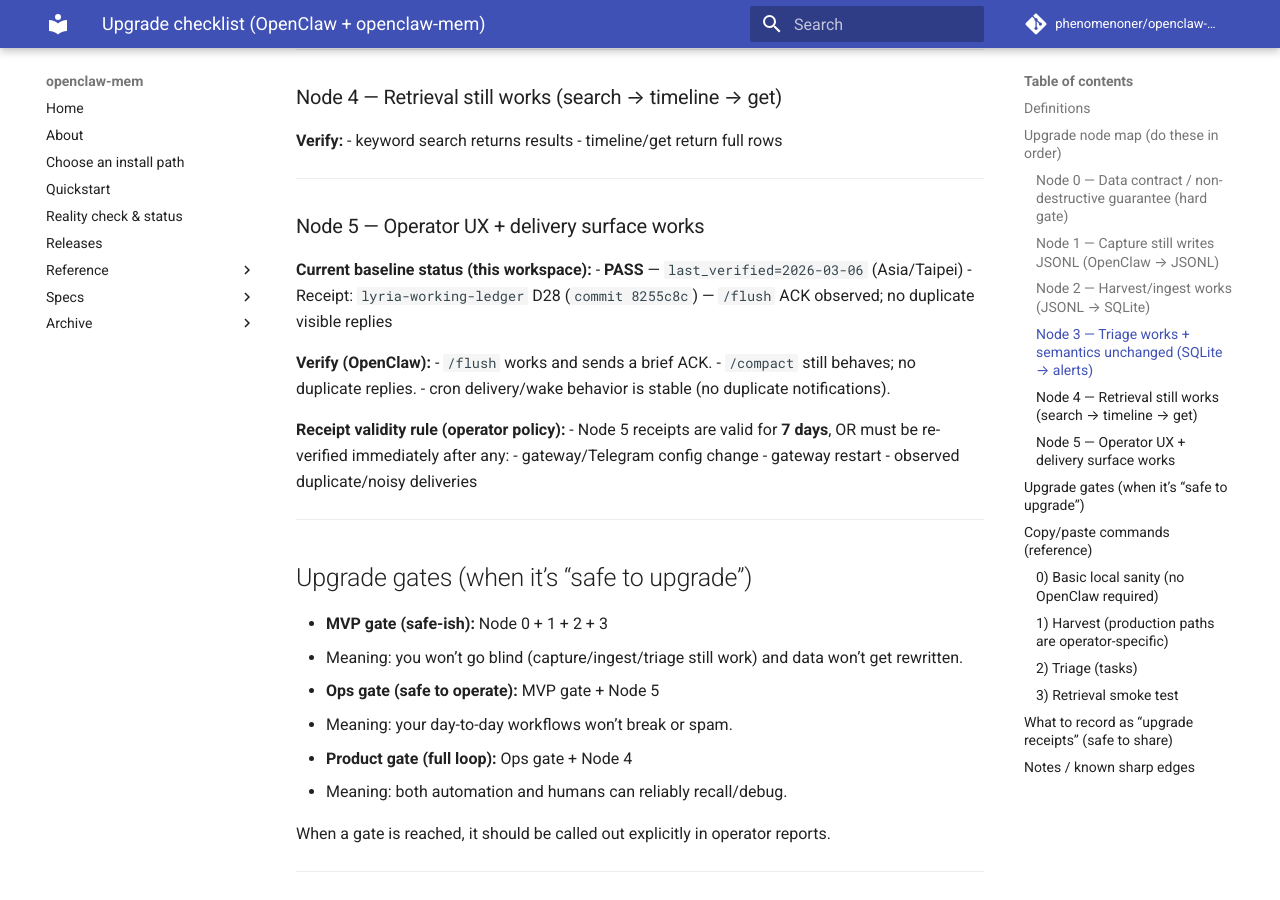
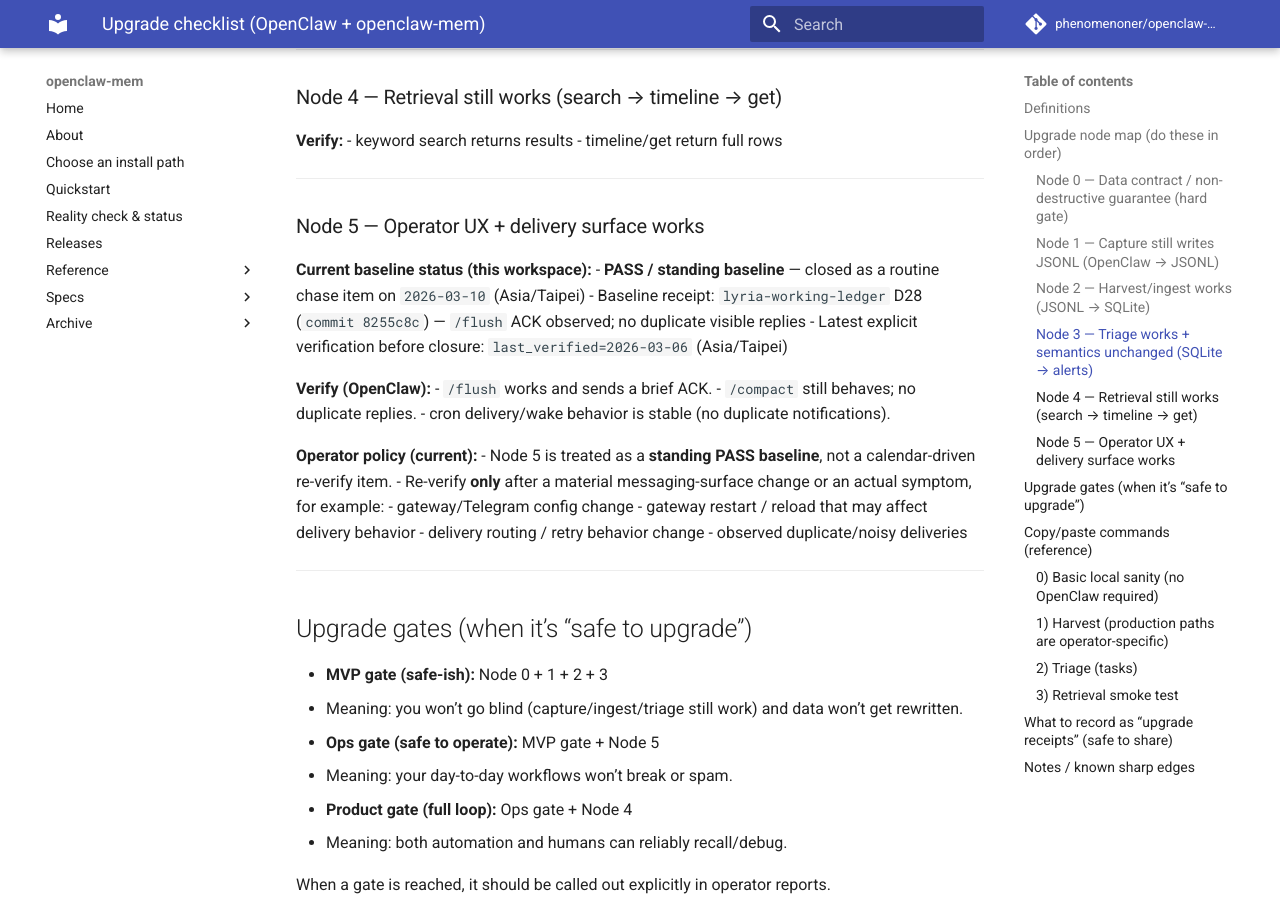
Before and after one commit to phenomenoner/openclaw-mem, an MkDocs documentation site: the page built from docs/upgrade-checklist.md, in a window 1280 px wide and 900 px high, scrolled down 1346 px. Built offline with MkDocs 1.6.1 and Material for MkDocs 9.7.7, drawn with Linux system fonts in a browser that asks for light colours; comment, search, counter and statistics services are not loaded.

Commit message:
docs(upgrade): close Node 5 as standing baseline

```diff
--- a/docs/upgrade-checklist.md
+++ b/docs/upgrade-checklist.md
@@ -62,18 +62,21 @@
 ### Node 5 — Operator UX + delivery surface works
 
 **Current baseline status (this workspace):**
-- **PASS** — `last_verified=2026-03-06` (Asia/Taipei)
-- Receipt: `lyria-working-ledger` D28 (`commit 8255c8c`) — `/flush` ACK observed; no duplicate visible replies
+- **PASS / standing baseline** — closed as a routine chase item on `2026-03-10` (Asia/Taipei)
+- Baseline receipt: `lyria-working-ledger` D28 (`commit 8255c8c`) — `/flush` ACK observed; no duplicate visible replies
+- Latest explicit verification before closure: `last_verified=2026-03-06` (Asia/Taipei)
 
 **Verify (OpenClaw):**
 - `/flush` works and sends a brief ACK.
 - `/compact` still behaves; no duplicate replies.
 - cron delivery/wake behavior is stable (no duplicate notifications).
 
-**Receipt validity rule (operator policy):**
-- Node 5 receipts are valid for **7 days**, OR must be re-verified immediately after any:
+**Operator policy (current):**
+- Node 5 is treated as a **standing PASS baseline**, not a calendar-driven re-verify item.
+- Re-verify **only** after a material messaging-surface change or an actual symptom, for example:
   - gateway/Telegram config change
-  - gateway restart
+  - gateway restart / reload that may affect delivery behavior
+  - delivery routing / retry behavior change
   - observed duplicate/noisy deliveries
 
 ---
```
